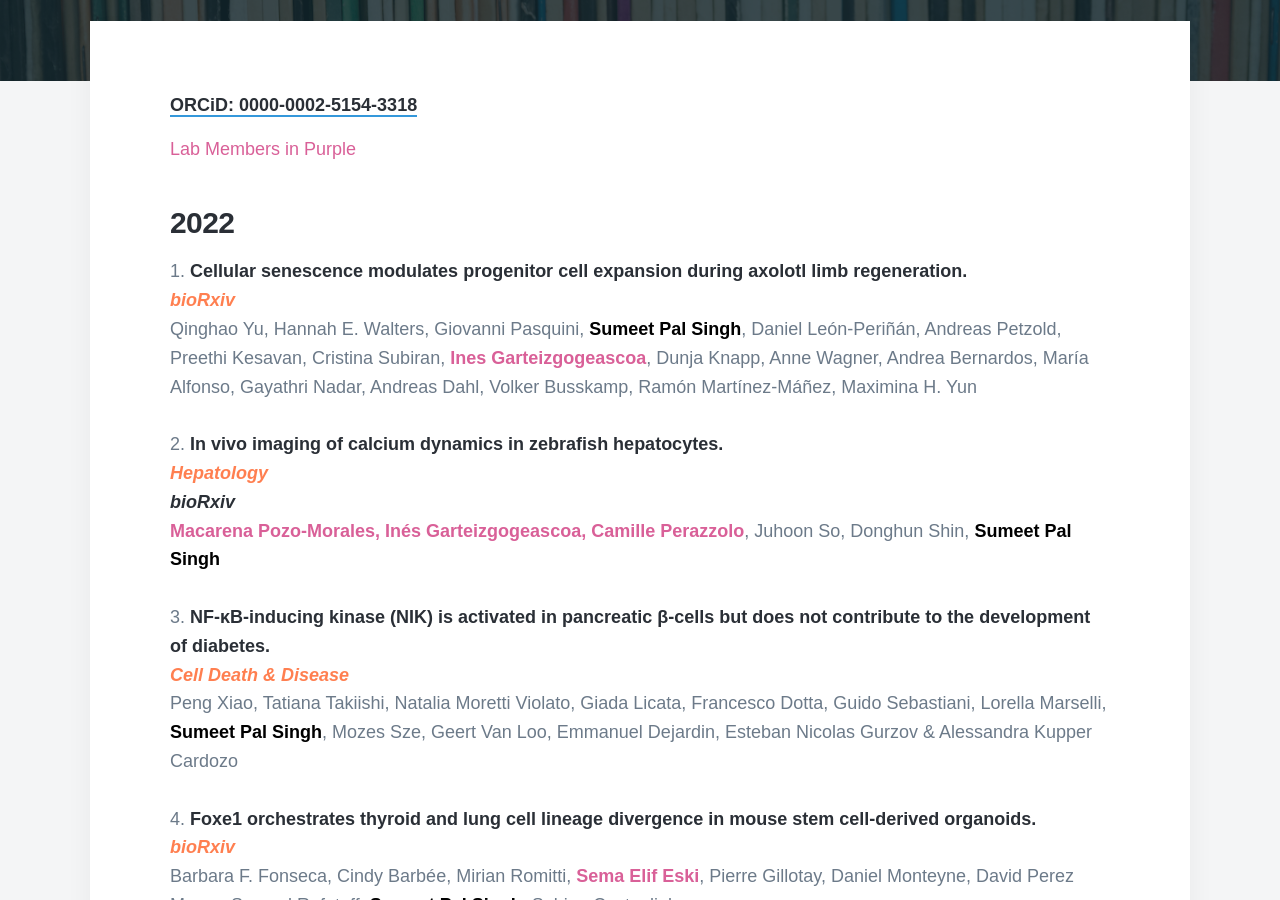
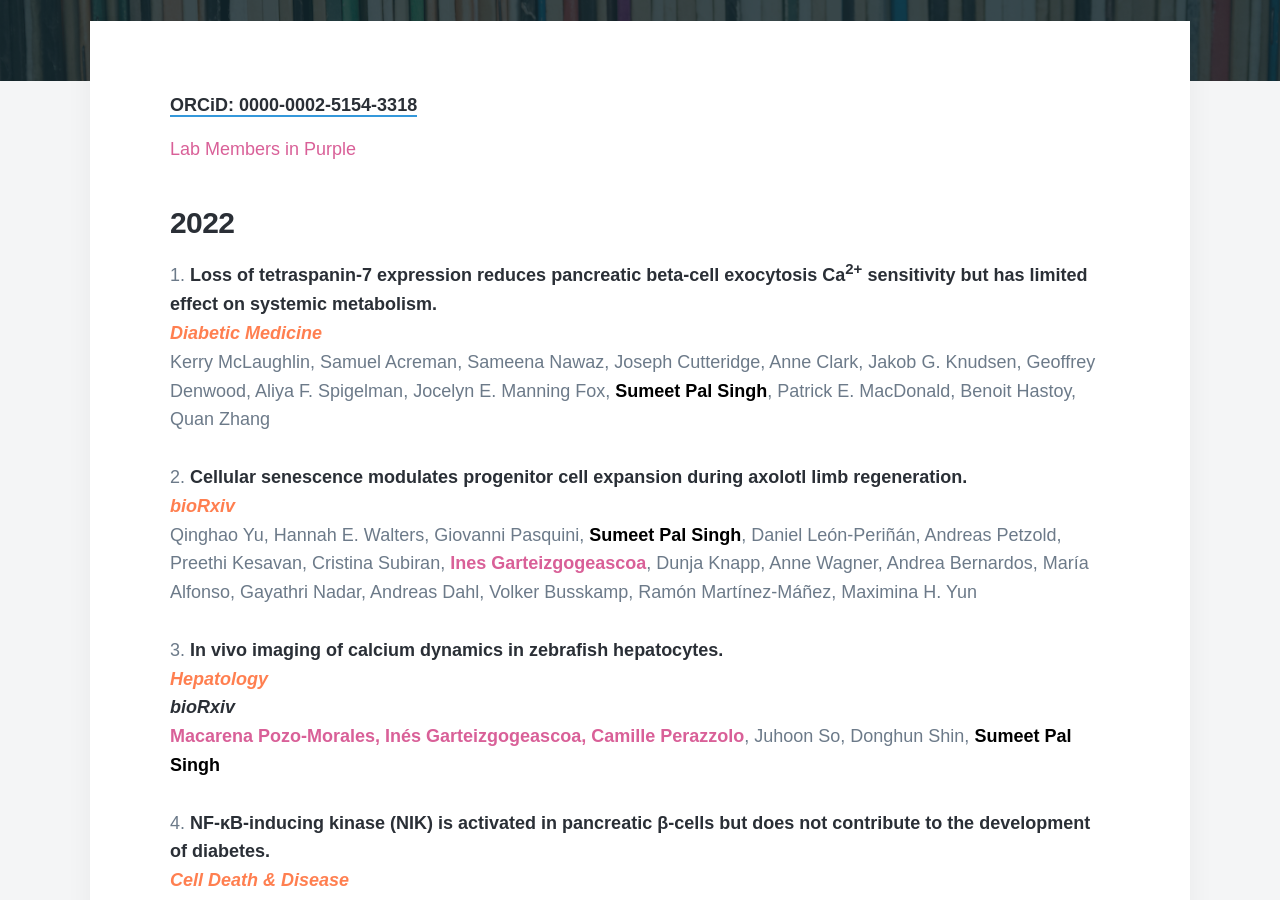
Before and after one commit to sumeetpalsingh/sumeetpalsingh.github.io, a Jekyll site: the page built from _pages/publications.md, in a window 1280 px wide and 900 px high, scrolled down 505 px. Built offline with Jekyll 4.4.1, drawn with Linux system fonts in a browser that asks for light colours; nearby versions of some CDN libraries; some web fonts are replaced.

Commit message:
Update publications.md

```diff
--- a/_pages/publications.md
+++ b/_pages/publications.md
@@ -11,6 +11,10 @@ featured_image: /images/demo/publications.jpg
 
 ### 2022
 
+1. [Loss of tetraspanin-7 expression reduces pancreatic beta-cell exocytosis Ca<sup>2+</sup> sensitivity but has limited effect on systemic metabolism.
+  <span style="color:coral">*Diabetic Medicine*</span>](https://onlinelibrary.wiley.com/doi/abs/10.1111/dme.14984)
+  Kerry McLaughlin, Samuel Acreman, Sameena Nawaz, Joseph Cutteridge, Anne Clark, Jakob G. Knudsen, Geoffrey Denwood, Aliya F. Spigelman, Jocelyn E. Manning Fox, <span style="color:black">**Sumeet Pal Singh**</span>, Patrick E. MacDonald, Benoit Hastoy, Quan Zhang
+  <br/>
 1. [Cellular senescence modulates progenitor cell expansion during axolotl limb regeneration.
   <span style="color:coral">*bioRxiv*</span>](https://www.biorxiv.org/content/10.1101/2022.09.01.506196v1)
   Qinghao Yu, Hannah E. Walters, Giovanni Pasquini, <span style="color:black">**Sumeet Pal Singh**</span>, Daniel León-Periñán, Andreas Petzold, Preethi Kesavan, Cristina Subiran, <span style="color:#D96098">**Ines Garteizgogeascoa**</span>, Dunja Knapp, Anne Wagner, Andrea Bernardos, María Alfonso, Gayathri Nadar,  Andreas Dahl, Volker Busskamp, Ramón Martínez-Máñez, Maximina H. Yun
```
